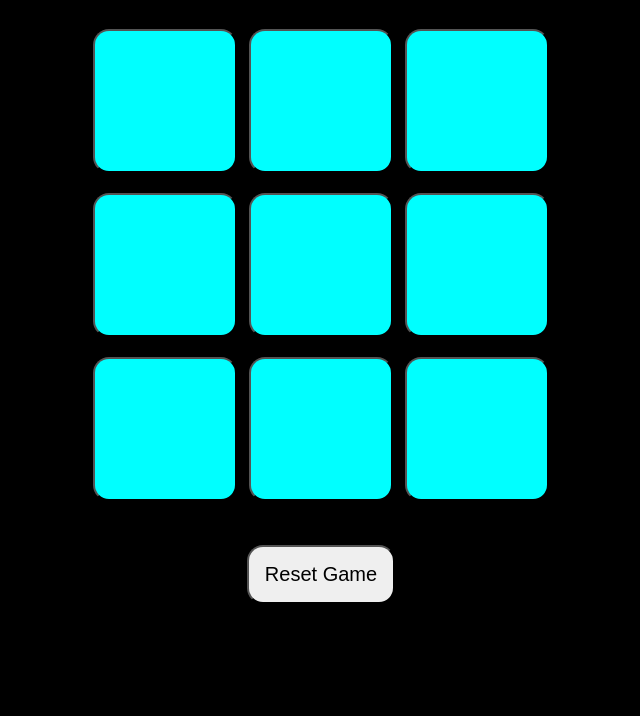
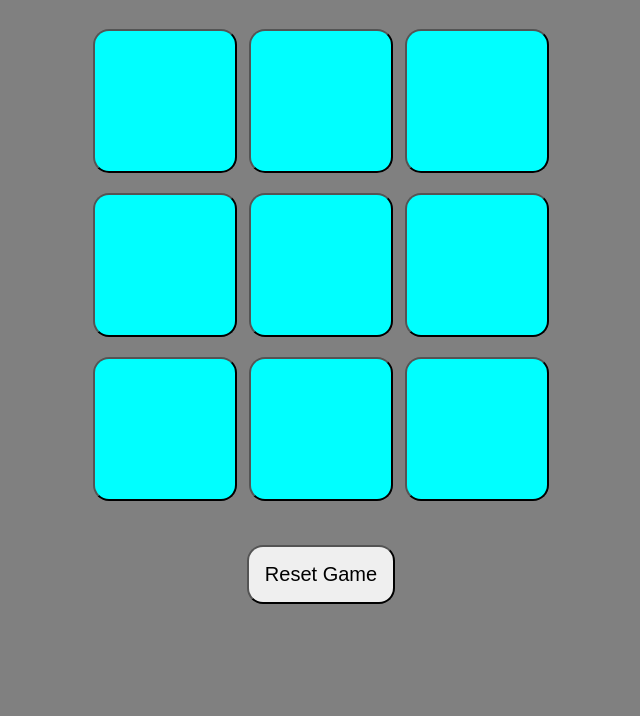
Before and after one commit to Afzal74/Tic-Tac-Toe, a plain HTML site: page index.html in a window 1280 px wide. Shown: the part 84-800 px from the top of the page, without its empty margins (319-959 px from the left). Drawn offline with Linux system fonts and the light colour scheme.

Commit message:
Update styles.css
improved Styling

```diff
--- a/styles.css
+++ b/styles.css
@@ -1,13 +1,15 @@
 *{
     margin: 0;
     padding: 0;
+    border-box:0;
+
 
 }
 
 body{
-    background-color: black;
+    background-color: grey;
     text-align: center;
-    color:White;
+    color:white;
     margin: 2rem;
 }
 
```
